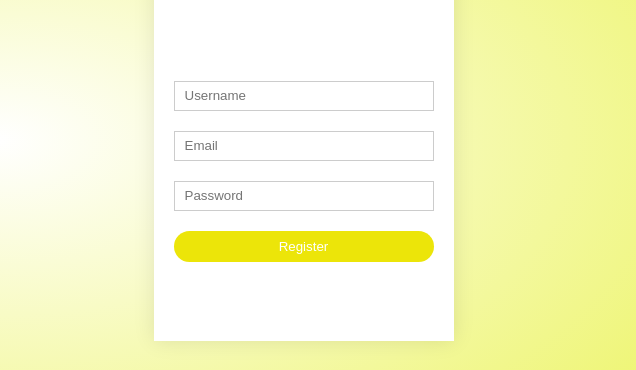
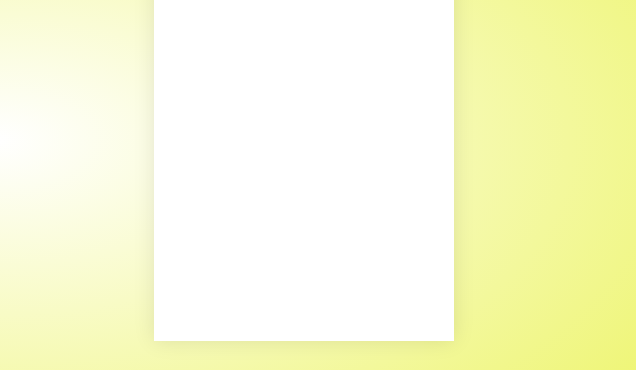
Before and after one commit to K4u4z/Projeto_Web1.0, a plain HTML site: page conta.html in a window 1280 px wide. Shown: the part 350-720 px from the top of the page, 644-1280 px from the left. Drawn offline with Linux system fonts and the light colour scheme.

Commit message:
Update conta.html

```diff
--- a/conta.html
+++ b/conta.html
@@ -49,14 +49,6 @@
                     <button type="submit" class="btn">Login</button>
                     <a href="">Esqueceu a Senha</a>
                 </form>
-
-                <form id="RegForm">
-                    <input type="text" placeholder="Username">
-                    <input type="email" placeholder="Email">
-                    <input type="password" placeholder="Password">
-                    <button type="submit" class="btn">Register</button>
-                </form>
-
                </div>
             </div>
         </div>
```
